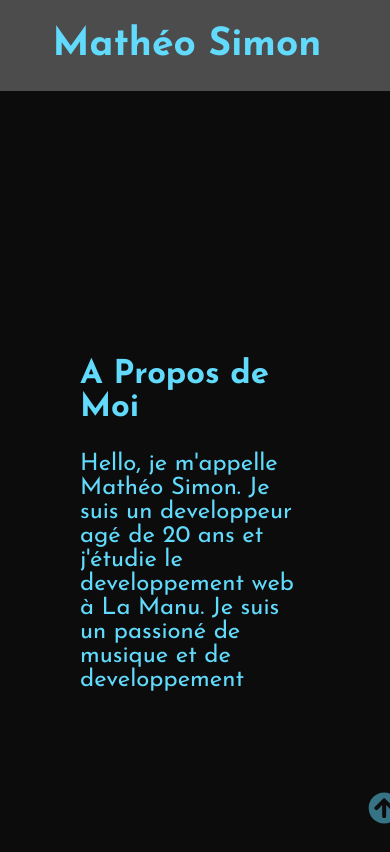
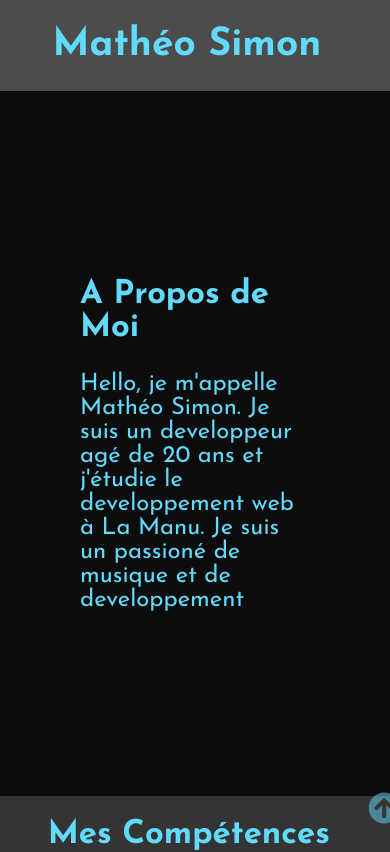
Before and after one commit to DeraiZ/Portfolio, a React (Create React App) app in the folder portfolio/: page / in a window 390 px wide. Shown: the top 852 px of the page. Built offline with nearby package versions, Linux system fonts and the light colour scheme.

Commit message:
responsive adjustment

```diff
--- a/portfolio/src/App.css
+++ b/portfolio/src/App.css
@@ -248,6 +248,10 @@ a{
     font-size: calc(20px + 1vw);
   }
 
+  #about-me{
+    padding: 10rem 5rem 10rem 5rem;
+  }
+
    .link{
     display: none;
   }
```
